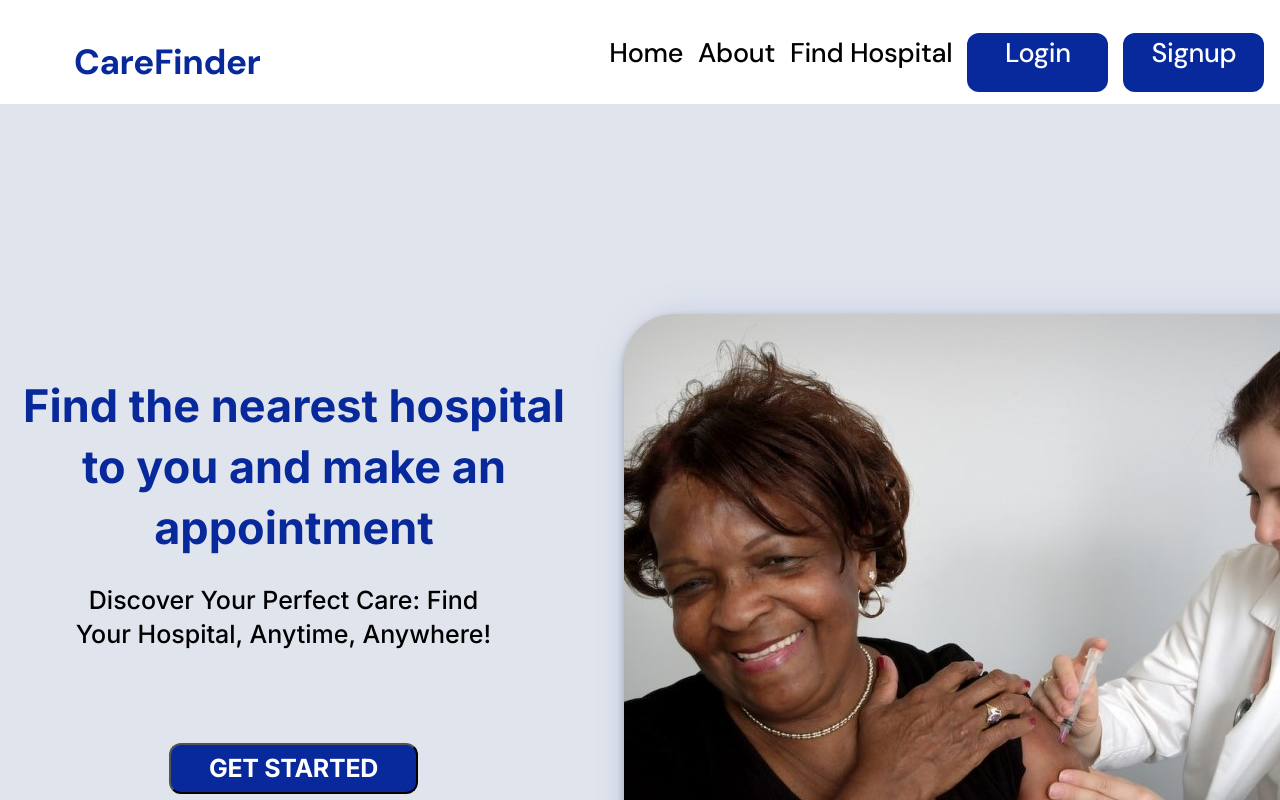
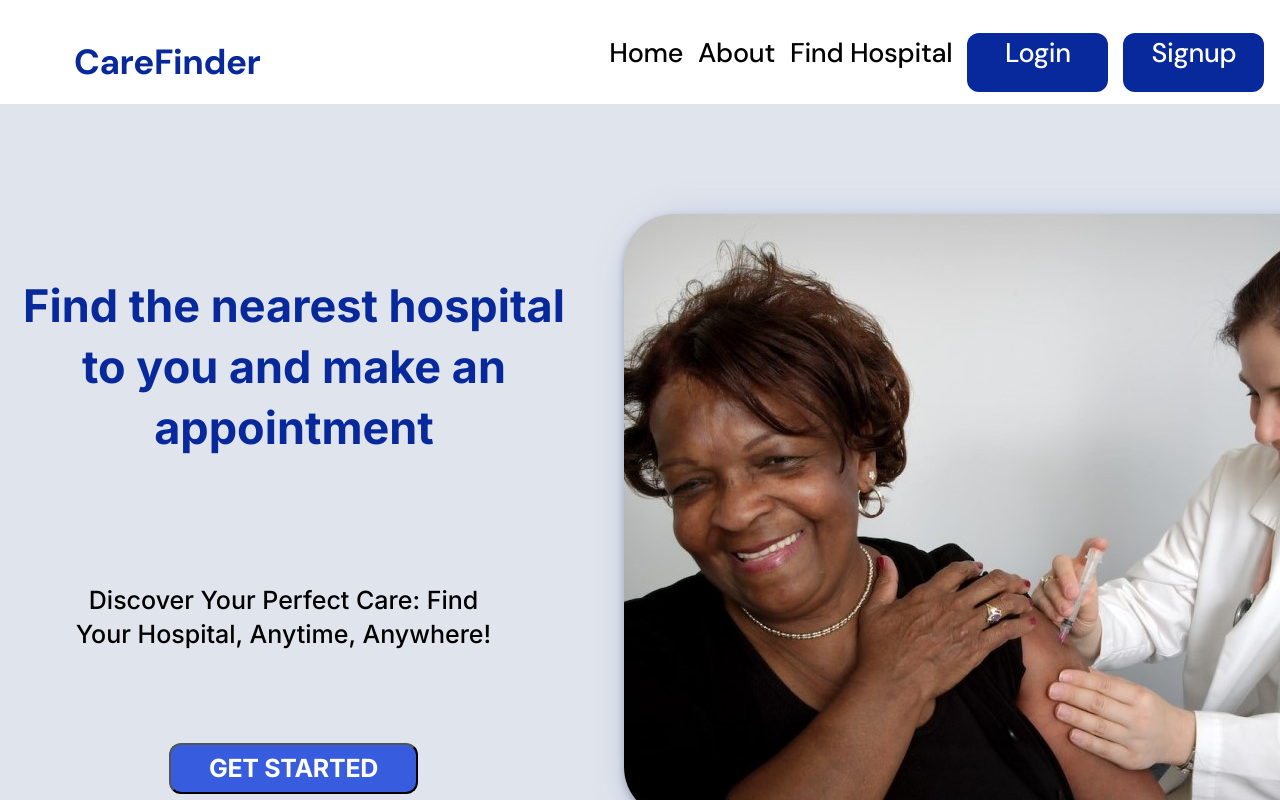
Before and after one commit to KathieU/carefinder-refactored, a React (Create React App) app: page / in a window 1280 px wide. In both pictures the pointer is over the button "GET STARTED". Shown: the top 800 px of the page. Built offline with nearby package versions, Linux system fonts and the light colour scheme.

Commit message:
implemented user friendly UI

```diff
--- a/src/components/Home/home.module.css
+++ b/src/components/Home/home.module.css
@@ -19,7 +19,7 @@
   width: 588px;
   height: 183px;
   left: 0px;
-  top: 272px;
+  top: 172px;
 
   font-family: "Inter";
   font-style: normal;
@@ -105,7 +105,7 @@
   width: 816px;
   height: 603px;
   left: 624px;
-  top: 210px;
+  top: 110px;
 
   background: url(./appImage.jpg);
   filter: drop-shadow(0px 4px 4px rgba(0, 0, 0, 0.25))
--- a/src/components/HospitalList/hospital.module.css
+++ b/src/components/HospitalList/hospital.module.css
@@ -36,6 +36,11 @@
   text-decoration: none;
 }
 
+button:hover {
+  cursor: pointer;
+  background-color: #385cde;
+}
+
 .cardList {
   list-style-type: none;
   display: grid;
--- a/src/components/LocationList/location.module.css
+++ b/src/components/LocationList/location.module.css
@@ -44,8 +44,16 @@
   text-align: center;
 }
 
+.cardItem:hover {
+  background-color: #caced6;
+}
+
 .cardItem a {
   text-decoration: none;
   color: #333333;
   font-weight: 700;
 }
+
+.cardItem a:hover {
+  color: #ffffff;
+}
--- a/src/components/Navbar/navbar.module.css
+++ b/src/components/Navbar/navbar.module.css
@@ -52,7 +52,7 @@ nav {
 }
 
 .navLinks a:hover {
-  text-decoration: underline;
+  color: #caced6;
 }
 
 .navButton {
@@ -66,6 +66,10 @@ nav {
   text-align: center;
 }
 
+.navButton:hover {
+  background-color: #385cde;
+}
+
 .navLinks .navButton {
   color: #ffffff;
 }
```
